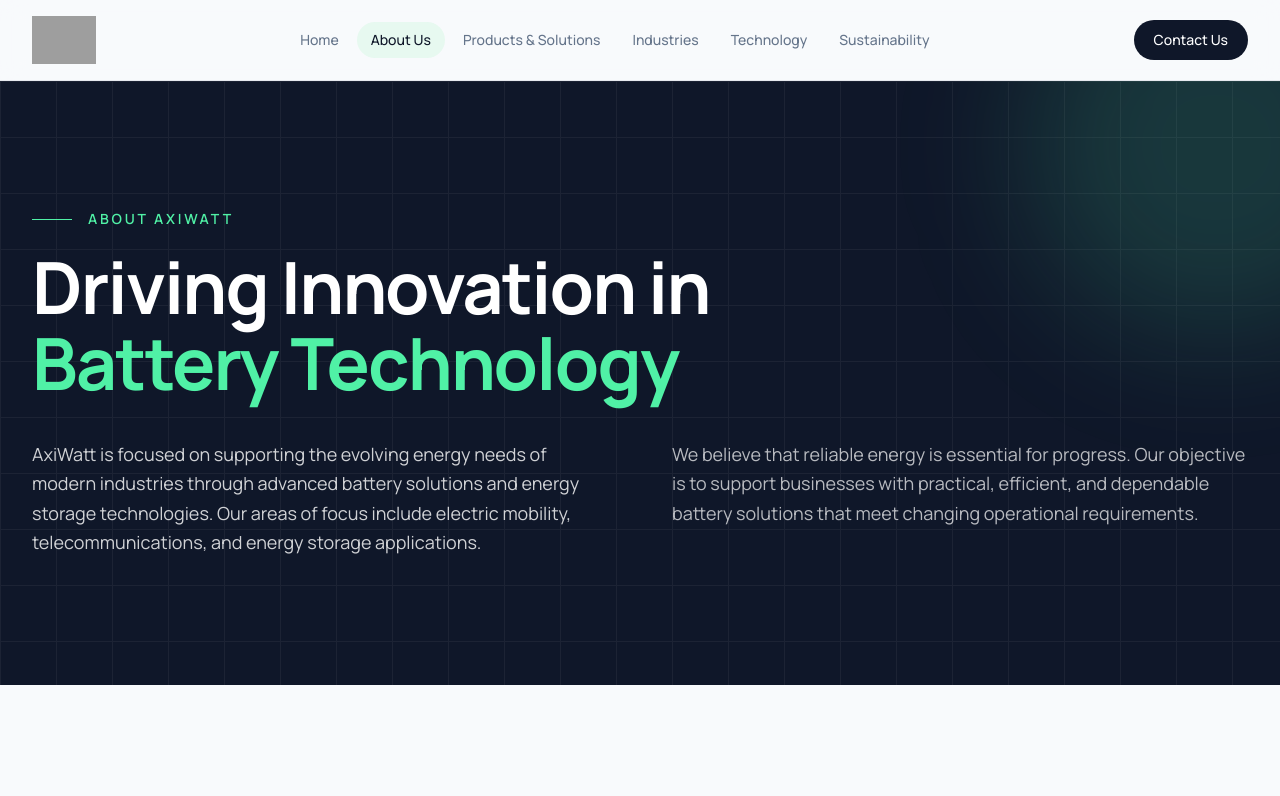
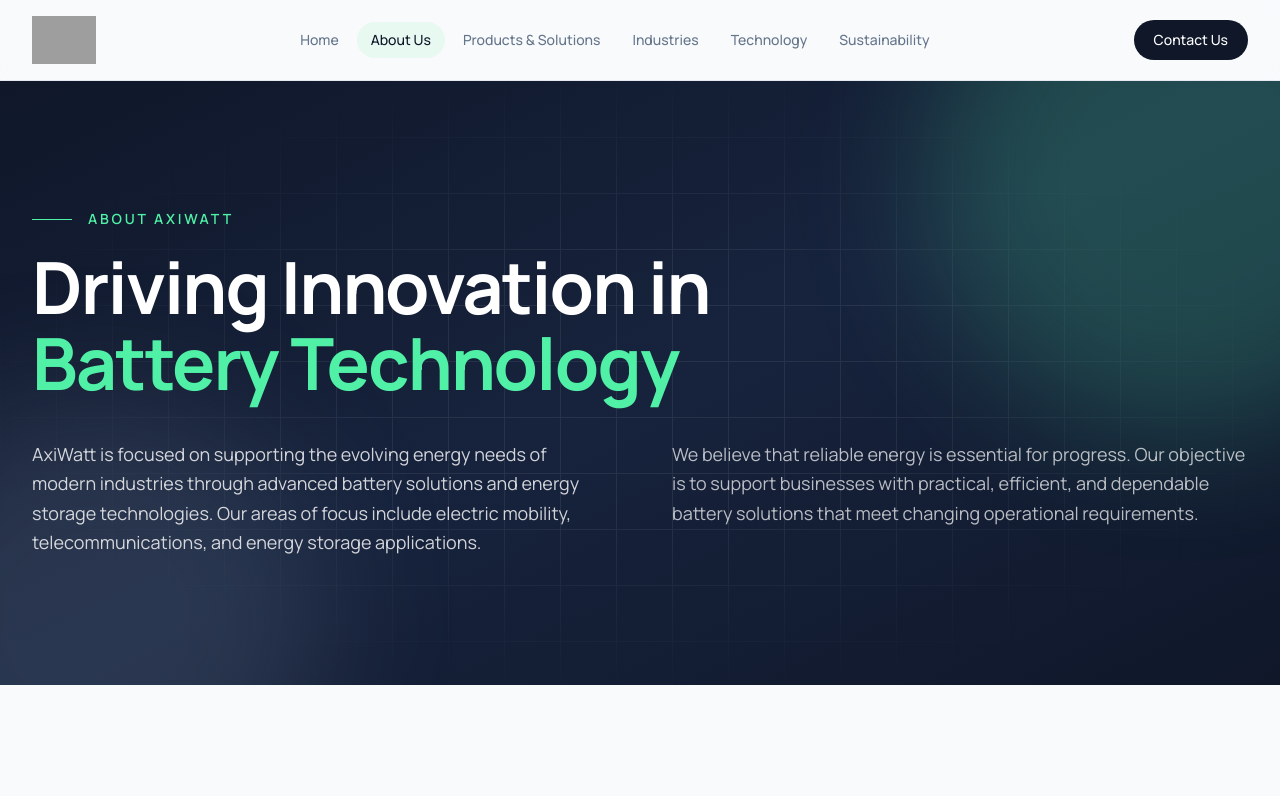
Before and after one commit to KSaiSreeLasya/AXIWTT-BATTERY-BESS, a React (Vite) app: page /about in a window 1280 px wide. Shown: the top 796 px of the page. Built offline with nearby package versions, Linux system fonts and the light colour scheme; grey boxes are pictures that could not be loaded.

Commit message:
Enhance hero backgrounds across pages

```diff
--- /dev/null
+++ b/client/components/HeroBackground.tsx
@@ -0,0 +1,21 @@
+export default function HeroBackground() {
+  return (
+    <div aria-hidden="true" className="pointer-events-none absolute inset-0">
+      <div className="absolute inset-0 bg-gradient-to-br from-ink via-[#17233d] to-ink" />
+      <div
+        className="absolute inset-0 opacity-[0.07]"
+        style={{
+          backgroundImage:
+            "linear-gradient(to right, white 1px, transparent 1px), linear-gradient(to bottom, white 1px, transparent 1px)",
+          backgroundSize: "56px 56px",
+          maskImage:
+            "radial-gradient(ellipse at center, black 30%, transparent 75%)",
+          WebkitMaskImage:
+            "radial-gradient(ellipse at center, black 30%, transparent 75%)",
+        }}
+      />
+      <div className="absolute -right-40 -top-40 h-[32rem] w-[32rem] rounded-full bg-volt/20 blur-3xl" />
+      <div className="absolute -bottom-40 -left-32 h-[28rem] w-[28rem] rounded-full bg-teal/25 blur-3xl" />
+    </div>
+  );
+}
--- a/client/components/PageHero.tsx
+++ b/client/components/PageHero.tsx
@@ -1,4 +1,5 @@
 import type { ReactNode } from "react";
+import HeroBackground from "@/components/HeroBackground";
 
 interface PageHeroProps {
   eyebrow: string;
@@ -15,15 +16,7 @@ export default function PageHero({
 }: PageHeroProps) {
   return (
     <section className="relative overflow-hidden bg-ink text-white">
-      <div
-        className="absolute inset-0 opacity-[0.05]"
-        style={{
-          backgroundImage:
-            "linear-gradient(to right, white 1px, transparent 1px), linear-gradient(to bottom, white 1px, transparent 1px)",
-          backgroundSize: "56px 56px",
-        }}
-      />
-      <div className="absolute -right-32 -top-32 h-96 w-96 rounded-full bg-volt/15 blur-3xl" />
+      <HeroBackground />
       <div className="relative mx-auto max-w-7xl px-6 py-20 lg:px-8 lg:py-28">
         <div className="flex items-center gap-4">
           <span className="h-px w-10 bg-volt" />
--- a/client/pages/About.tsx
+++ b/client/pages/About.tsx
@@ -1,6 +1,7 @@
 import { Link } from "react-router-dom";
 import { ArrowRight, BadgeCheck, Eye, Layers, Target } from "lucide-react";
 import { Button } from "@/components/ui/button";
+import HeroBackground from "@/components/HeroBackground";
 
 const certifications = [
   { title: "ISO 9001", detail: "Certified Quality Management" },
@@ -34,15 +35,7 @@ export default function About() {
   return (
     <>
       <section className="relative overflow-hidden bg-ink text-white">
-        <div
-          className="absolute inset-0 opacity-[0.05]"
-          style={{
-            backgroundImage:
-              "linear-gradient(to right, white 1px, transparent 1px), linear-gradient(to bottom, white 1px, transparent 1px)",
-            backgroundSize: "56px 56px",
-          }}
-        />
-        <div className="absolute -right-32 -top-32 h-96 w-96 rounded-full bg-volt/15 blur-3xl" />
+        <HeroBackground />
         <div className="relative mx-auto max-w-7xl px-6 py-24 lg:px-8 lg:py-32">
           <div className="flex items-center gap-4">
             <span className="h-px w-10 bg-volt" />
--- a/client/pages/Index.tsx
+++ b/client/pages/Index.tsx
@@ -7,6 +7,7 @@ import {
   RefreshCw,
 } from "lucide-react";
 import { Button } from "@/components/ui/button";
+import HeroBackground from "@/components/HeroBackground";
 
 const solutions = [
   {
@@ -77,14 +78,7 @@ export default function Index() {
   return (
     <>
       <section className="relative overflow-hidden bg-ink text-white">
-        <div
-          className="absolute inset-0 opacity-[0.05]"
-          style={{
-            backgroundImage:
-              "linear-gradient(to right, white 1px, transparent 1px), linear-gradient(to bottom, white 1px, transparent 1px)",
-            backgroundSize: "56px 56px",
-          }}
-        />
+        <HeroBackground />
 
         <div className="relative mx-auto grid max-w-7xl items-center gap-16 px-6 py-20 lg:grid-cols-2 lg:px-8 lg:py-28">
           <div>
```
